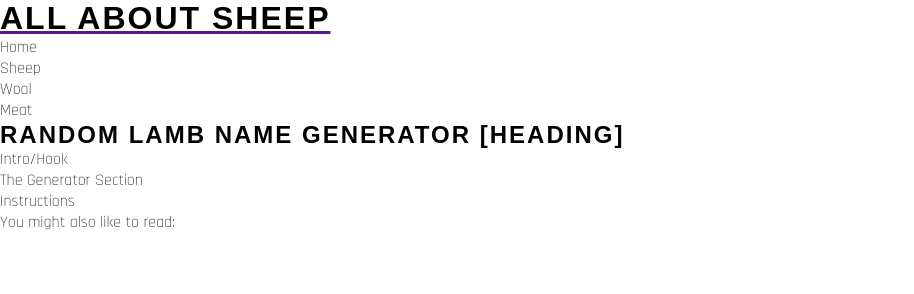
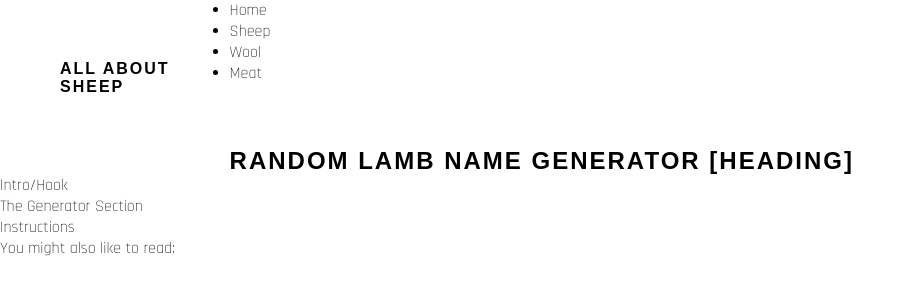
Before and after one commit to fr00tbat/RandomLambNameGenerator, a plain HTML site: page index.html in a window 1280 px wide. Shown: the whole page, without its empty margins (0-914 px from the left). Drawn offline with Linux system fonts and the light colour scheme; a web font is replaced by a local one.

Commit message:
Add more styling to the logo; Add some spacing over the main heading

```diff
--- a/assets/css/style.css
+++ b/assets/css/style.css
@@ -20,3 +20,9 @@ h1, h2 {
     letter-spacing: 2px;
     color: #000;
 }
+
+#logo {
+    float: left;
+    font-size: 100%;
+    margin: 60px;
+}
--- a/index.html
+++ b/index.html
@@ -11,8 +11,8 @@
 </head>
 <body>
     <header>
-        <a href="">
-            <h1>All About Sheep</h1>
+        <a href="index.html">
+            <h1 id="logo">All About<br>Sheep</h1>
         </a>
         <nav>
             <ul>
@@ -24,6 +24,9 @@
         </nav>
     </header>
     <section>
+        <br>
+        <br>
+        <br>
         <h2>Random Lamb Name Generator [heading]</h2>
     </section>
     <section>Intro/Hook</section>
```
